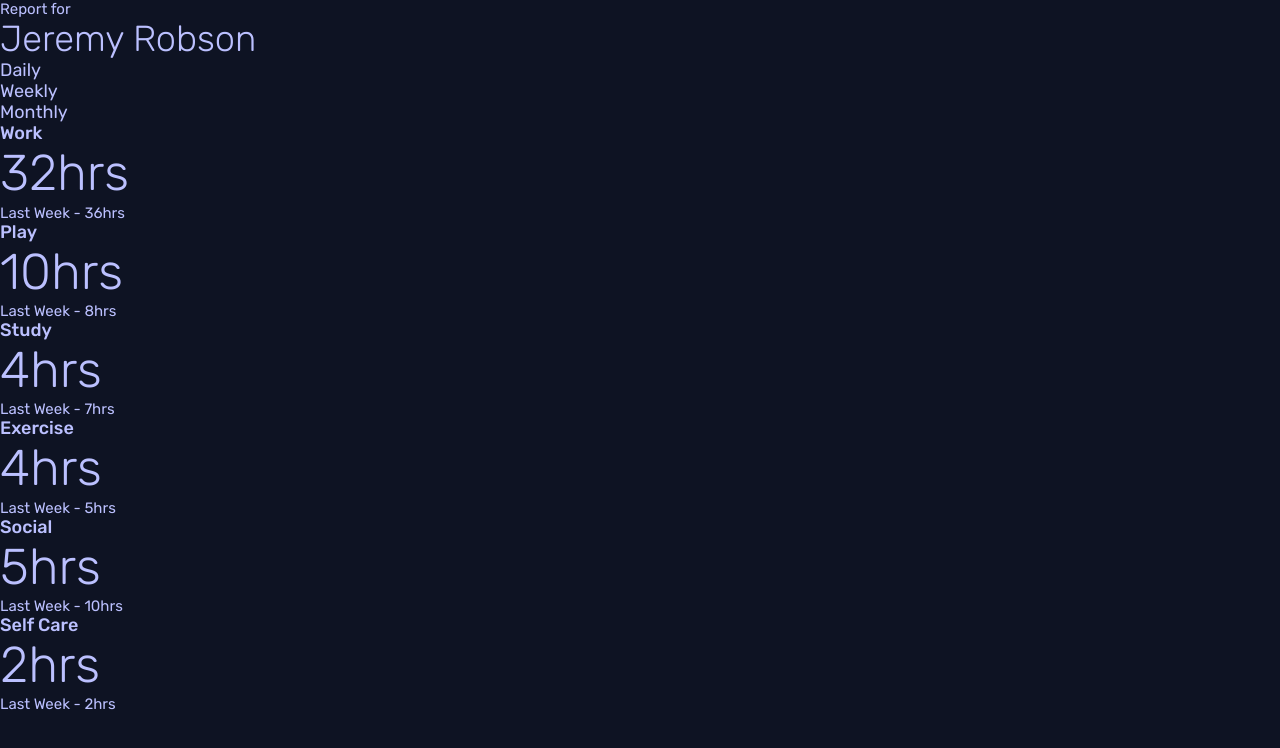
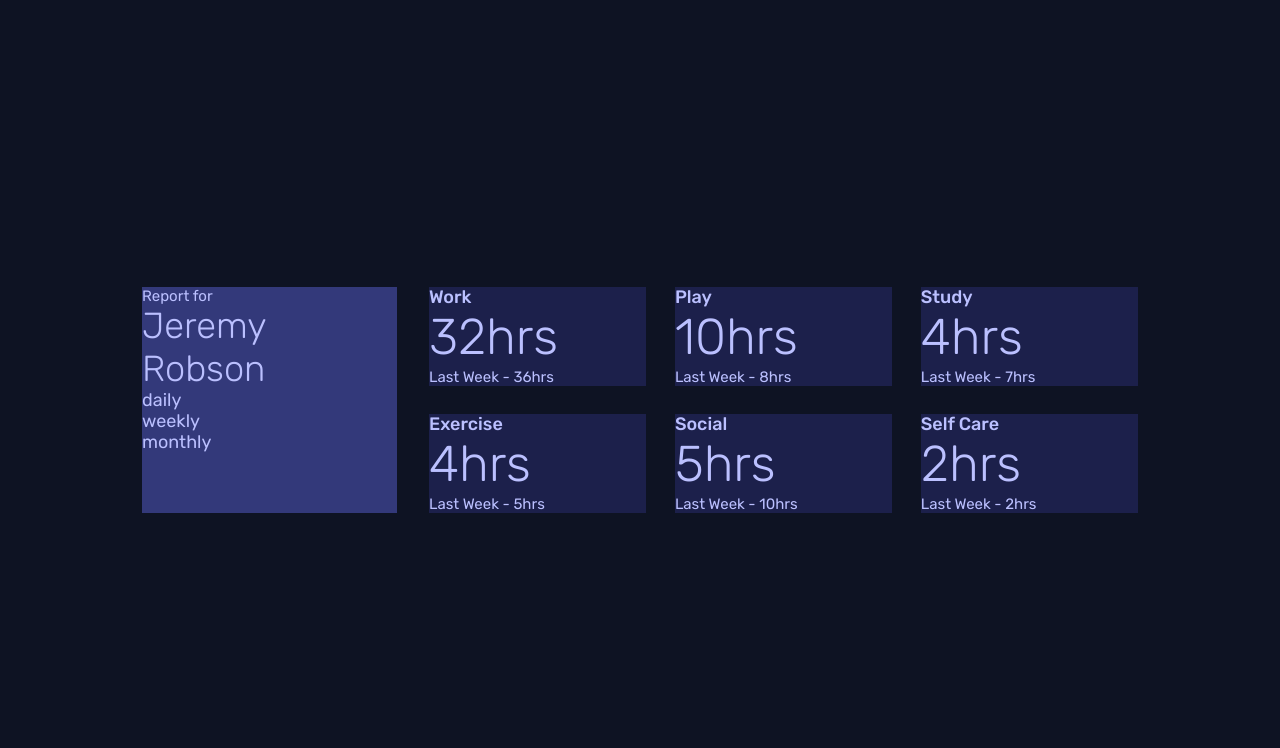
Before and after one commit to Arsalan2078/time-tracking-dashboard, a React (Vite) app: page / in a window 1280 px wide. Shown: the top 748 px of the page. Built offline with nearby package versions, Linux system fonts and the light colour scheme.

Commit message:
arranged content into components

```diff
--- a/src/App.module.scss
+++ b/src/App.module.scss
@@ -1,4 +1,14 @@
 .app {
+    align-content: center;
+
+    padding-block: clamp(5.0625rem, -0.6875rem + 23.9583vw, 10.8125rem);
+    padding-inline: clamp(1.5rem, -1.875rem + 14.0625vw, 4.875rem);
+
+    @media screen and (min-width: calc(768 / 16 * 1rem)) {
+        padding-block: clamp(10.8125rem, 5.1696rem + 11.756vw, 15.75rem);
+        padding-inline: clamp(4.875rem, -1.125rem + 12.5vw, 10.125rem);
+    }
+
     min-height: 100dvh;
     background-color: var(--clr-navy-950);
     color: var(--clr-navy-200);
--- a/src/App.tsx
+++ b/src/App.tsx
@@ -1,70 +1,16 @@
-import { useState } from "react";
 import css from "./App.module.scss";
+import Dashboard from "./components/Dashboard";
 import { DATA_URL } from "./libs/constants";
 import { useFetch } from "./libs/hooks";
-import type { ActivityProps, TimeframesKeys } from "./libs/types";
+import type { ActivityProps } from "./libs/types";
 
 export default function App() {
     const { data: activities, isLoading } = useFetch<ActivityProps[]>(DATA_URL);
-    const [timeframe, setTimeframe] = useState<TimeframesKeys>("weekly");
-
-    function onTimeframeClick(tf: TimeframesKeys) {
-        setTimeframe(tf);
-    }
 
     return (
         <div className={css.app}>
-            <div>
-                <div data-text-preset="4">Report for</div>
-                <div data-text-preset="2">Jeremy Robson</div>
-
-                <ul data-text-preset="3-regular">
-                    <li>
-                        <button onClick={() => onTimeframeClick("daily")}>
-                            Daily
-                        </button>
-                    </li>
-                    <li>
-                        <button onClick={() => onTimeframeClick("weekly")}>
-                            Weekly
-                        </button>
-                    </li>
-                    <li>
-                        <button onClick={() => onTimeframeClick("monthly")}>
-                            Monthly
-                        </button>
-                    </li>
-                </ul>
-            </div>
-
             {isLoading && <p>Loading...</p>}
-
-            {activities && (
-                <ul>
-                    {activities.map(({ title, timeframes }) => (
-                        <li key={title}>
-                            <div data-text-preset="3-medium">{title}</div>
-
-                            <div>
-                                <div data-text-preset="1">
-                                    <div>
-                                        {timeframes[timeframe].current}hrs
-                                    </div>
-                                </div>
-
-                                <div data-text-preset="4">
-                                    {timeframe === "daily" && `Yesterday`}
-                                    {timeframe === "weekly" && `Last Week`}
-                                    {timeframe === "monthly" &&
-                                        `Last Month`} -{" "}
-                                    {timeframes[timeframe].previous}
-                                    hrs
-                                </div>
-                            </div>
-                        </li>
-                    ))}
-                </ul>
-            )}
+            {activities && <Dashboard activities={activities} />}
         </div>
     );
 }
--- /dev/null
+++ b/src/components/Activity/index.module.scss
@@ -0,0 +1,3 @@
+.activity {
+    background-color: var(--clr-navy-900);
+}
--- /dev/null
+++ b/src/components/Activity/index.tsx
@@ -0,0 +1,31 @@
+import type { ActivityProps, TimeframesKeys } from "../../libs/types";
+import css from "./index.module.scss";
+
+interface Props extends ActivityProps {
+    timeframe: TimeframesKeys;
+}
+
+export default function Activity({ title, timeframes, timeframe }: Props) {
+    const pastLabels = {
+        daily: "Yesterday",
+        weekly: "Last Week",
+        monthly: "Last Month",
+    };
+
+    return (
+        <li className={css.activity}>
+            <div data-text-preset="3-medium">{title}</div>
+
+            <div>
+                <div data-text-preset="1">
+                    <div>{timeframes[timeframe].current}hrs</div>
+                </div>
+
+                <div data-text-preset="4">
+                    {pastLabels[timeframe]} - {timeframes[timeframe].previous}
+                    hrs
+                </div>
+            </div>
+        </li>
+    );
+}
--- /dev/null
+++ b/src/components/Dashboard/index.module.scss
@@ -0,0 +1,11 @@
+.dashboard {
+    display: grid;
+    gap: 1.5rem 2rem;
+
+    @media screen and (min-width: calc(1051 / 16 * 1rem)) {
+        grid-template-columns: calc(255 / 16 * 1rem) 1fr;
+    }
+
+    margin: 0 auto;
+    width: min(100%, calc(1116 / 16 * 1rem));
+}
--- /dev/null
+++ b/src/components/Dashboard/index.tsx
@@ -0,0 +1,27 @@
+import { useState } from "react";
+import type { ActivityProps, TimeframesKeys } from "../../libs/types";
+import css from "./index.module.scss";
+import DashboardPanel from "../DashboardPanel";
+import DashboardActivities from "../DashboardActivities";
+
+type Props = {
+    activities: ActivityProps[];
+};
+
+export default function Dashboard({ activities }: Props) {
+    const [timeframe, setTimeframe] = useState<TimeframesKeys>("weekly");
+    const onTimeframeClick = (tf: TimeframesKeys) => setTimeframe(tf);
+
+    return (
+        <div className={css.dashboard}>
+            <DashboardPanel
+                timeframe={timeframe}
+                onTimeframeClick={onTimeframeClick}
+            />
+            <DashboardActivities
+                timeframe={timeframe}
+                activities={activities}
+            />
+        </div>
+    );
+}
--- /dev/null
+++ b/src/components/DashboardActivities/index.module.scss
@@ -0,0 +1,8 @@
+.activities {
+    display: grid;
+    grid-template-columns: repeat(
+        auto-fit,
+        minmax(min(100%, calc(188 / 16 * 1rem)), 1fr)
+    );
+    gap: clamp(1.5rem, 0.1491rem + 2.0566vw, 2rem);
+}
--- /dev/null
+++ b/src/components/DashboardActivities/index.tsx
@@ -0,0 +1,23 @@
+import type { ActivityProps, TimeframesKeys } from "../../libs/types";
+import Activity from "../Activity";
+import css from "./index.module.scss";
+
+type Props = {
+    timeframe: TimeframesKeys;
+    activities: ActivityProps[];
+};
+
+export default function DashboardActivities({ timeframe, activities }: Props) {
+    return (
+        <ul className={css.activities}>
+            {activities.map(({ title, timeframes }) => (
+                <Activity
+                    title={title}
+                    timeframes={timeframes}
+                    timeframe={timeframe}
+                    key={title}
+                />
+            ))}
+        </ul>
+    );
+}
--- /dev/null
+++ b/src/components/DashboardPanel/index.module.scss
@@ -0,0 +1,3 @@
+.panel {
+    background-color: var(--clr-navy-800);
+}
--- /dev/null
+++ b/src/components/DashboardPanel/index.tsx
@@ -0,0 +1,32 @@
+import type { TimeframesKeys } from "../../libs/types";
+import css from "./index.module.scss";
+
+type Props = {
+    timeframe: TimeframesKeys;
+    onTimeframeClick: (tf: TimeframesKeys) => void;
+};
+
+export default function DashboardPanel({ timeframe, onTimeframeClick }: Props) {
+    const buttons = [
+        { name: "daily", onClick: () => onTimeframeClick("daily") },
+        { name: "weekly", onClick: () => onTimeframeClick("weekly") },
+        { name: "monthly", onClick: () => onTimeframeClick("monthly") },
+    ];
+
+    return (
+        <div className={css.panel}>
+            <div data-text-preset="4">Report for</div>
+            <div data-text-preset="2">Jeremy Robson</div>
+
+            <ul data-text-preset="3-regular">
+                {buttons.map(({ onClick, name }, index) => (
+                    <li key={index}>
+                        <button onClick={onClick} disabled={timeframe === name}>
+                            {name}
+                        </button>
+                    </li>
+                ))}
+            </ul>
+        </div>
+    );
+}
```
